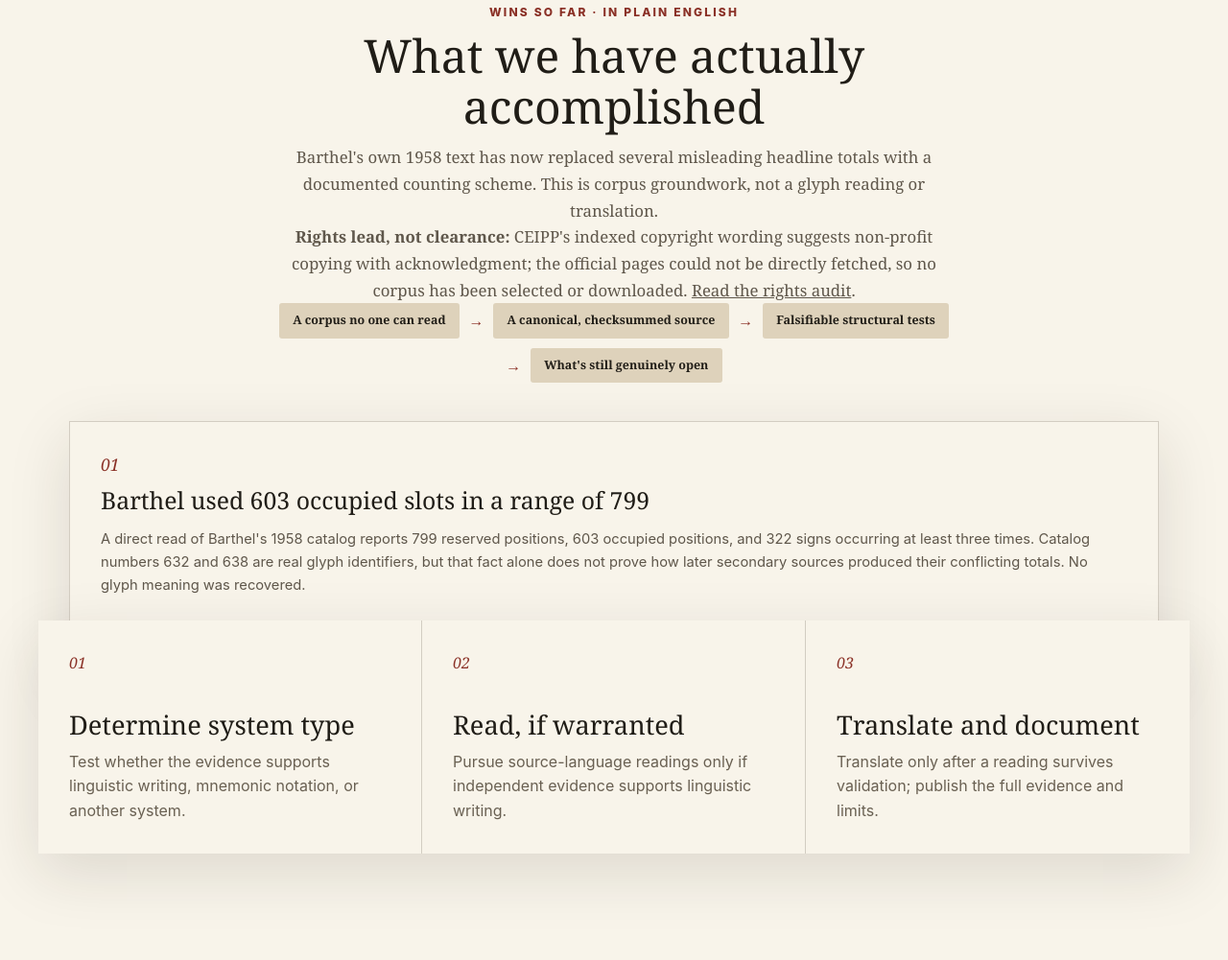
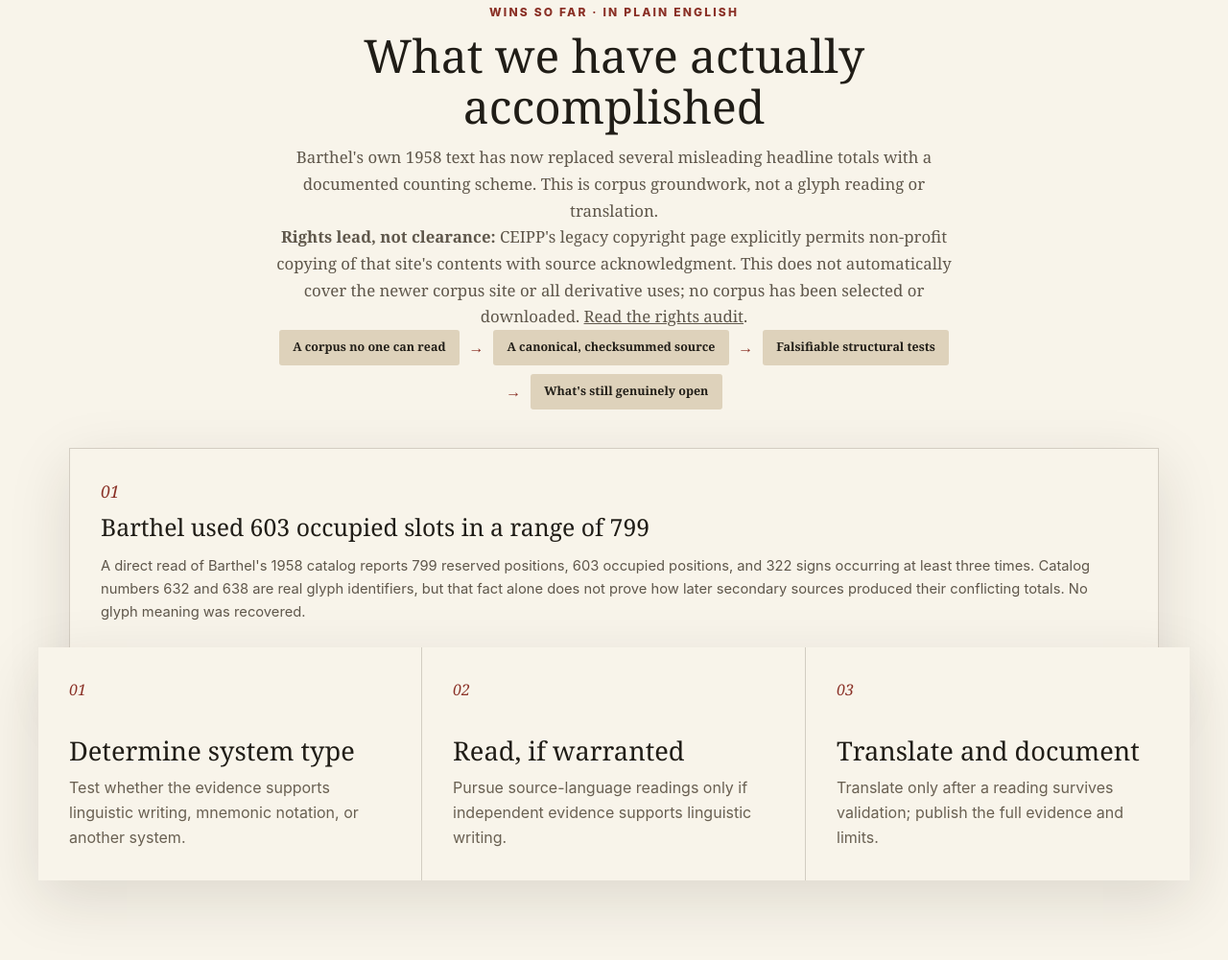
Before and after one commit to SoylentAquamarine/rongorongo-collective, a plain HTML site: page docs/index.html in a window 1280 px wide. Shown: the part 1339-2340 px from the top of the page at 96% size. Drawn offline with Linux system fonts and the light colour scheme; no server answers.

Commit message:
docs: clarify CEIPP permission scope on homepage

```diff
--- a/docs/index.html
+++ b/docs/index.html
@@ -60,7 +60,7 @@
           <span class="kicker">Wins so far · in plain English</span>
           <h2 id="highlights-title">What we have actually accomplished</h2>
           <p>Barthel's own 1958 text has now replaced several misleading headline totals with a documented counting scheme. This is corpus groundwork, not a glyph reading or translation.</p>
-        <p><strong>Rights lead, not clearance:</strong> CEIPP's indexed copyright wording suggests non-profit copying with acknowledgment; the official pages could not be directly fetched, so no corpus has been selected or downloaded. <a href="https://github.com/SoylentAquamarine/rongorongo-collective/blob/main/logs/2026-11-23-ceipp-terms-rights-lead.md">Read the rights audit</a>.</p>
+        <p><strong>Rights lead, not clearance:</strong> CEIPP's legacy copyright page explicitly permits non-profit copying of that site's contents with source acknowledgment. This does not automatically cover the newer corpus site or all derivative uses; no corpus has been selected or downloaded. <a href="https://github.com/SoylentAquamarine/rongorongo-collective/blob/main/logs/2026-11-23-ceipp-terms-rights-lead.md">Read the rights audit</a>.</p>
           <p class="mini-flow" aria-label="Research flow">
             <span class="step">A corpus no one can read</span><span class="arrow" aria-hidden="true">→</span>
             <span class="step">A canonical, checksummed source</span><span class="arrow" aria-hidden="true">→</span>
```
